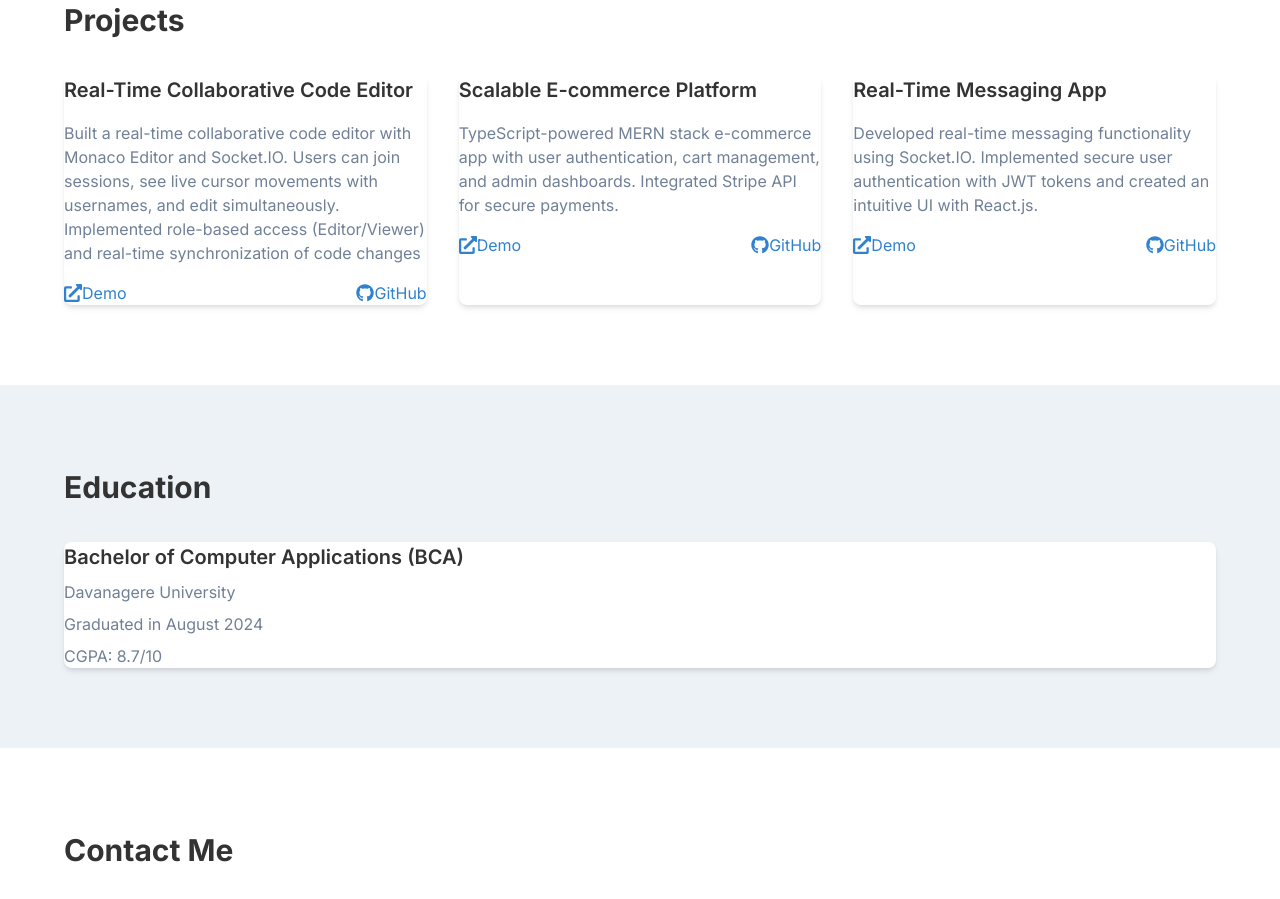
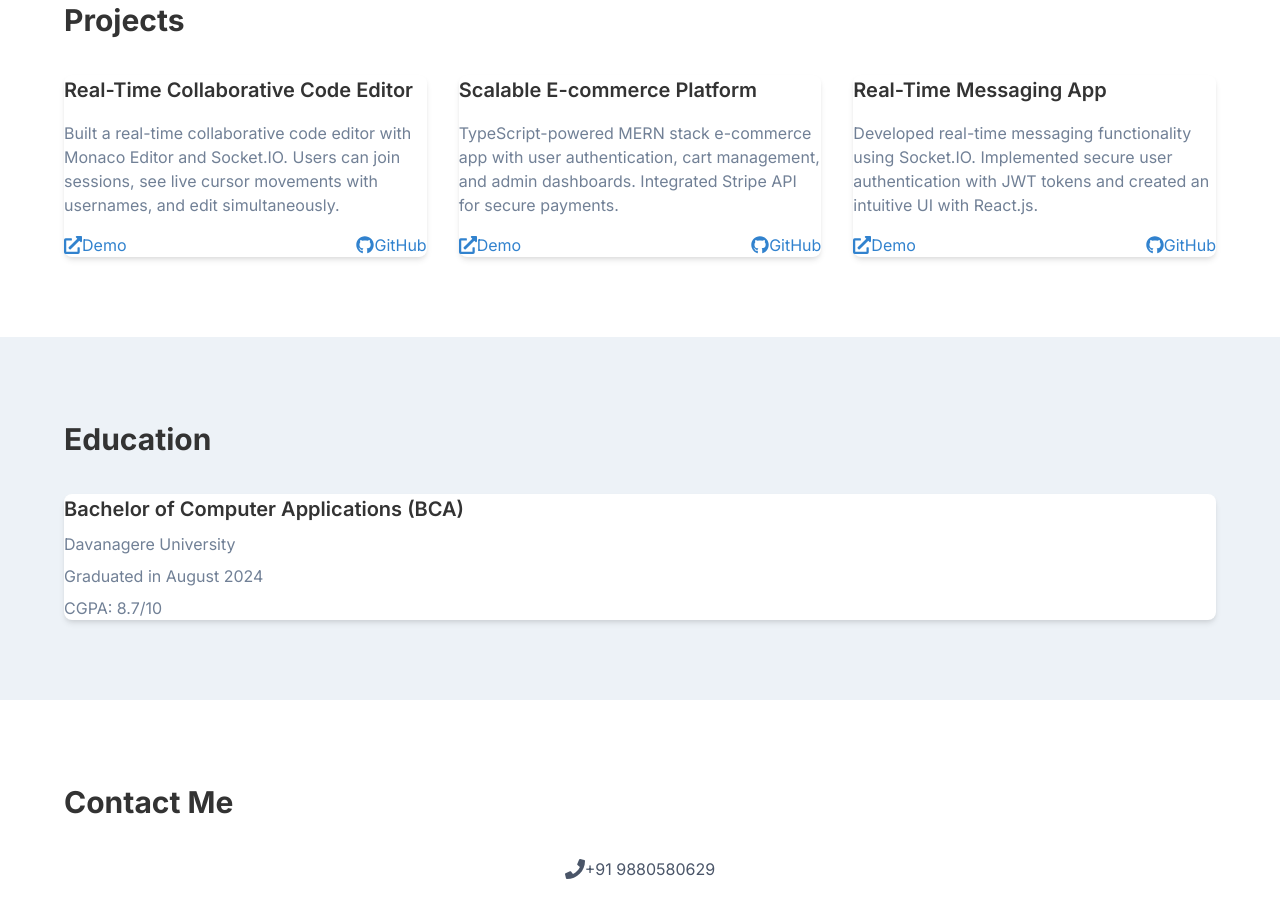
Before and after one commit to Ballursajeed/portfolio, a React (Vite) app: page / in a window 1280 px wide. Shown: the part 1660-2559 px from the top of the page. Built offline with nearby package versions, Linux system fonts and the light colour scheme.

Commit message:
added code editor project

```diff
--- a/src/components/Projects.jsx
+++ b/src/components/Projects.jsx
@@ -5,7 +5,7 @@ function Projects() {
   const projects = [
     {
       title:"Real-Time Collaborative Code Editor",
-      description:"Built a real-time collaborative code editor with Monaco Editor and Socket.IO. Users can join sessions, see live cursor movements with usernames, and edit simultaneously. Implemented role-based access (Editor/Viewer) and real-time synchronization of code changes",
+      description:"Built a real-time collaborative code editor with Monaco Editor and Socket.IO. Users can join sessions, see live cursor movements with usernames, and edit simultaneously.",
       demo:"https://web-editor-one.vercel.app",
       github:"https://github.com/Ballursajeed/web-editor"
     },
```
